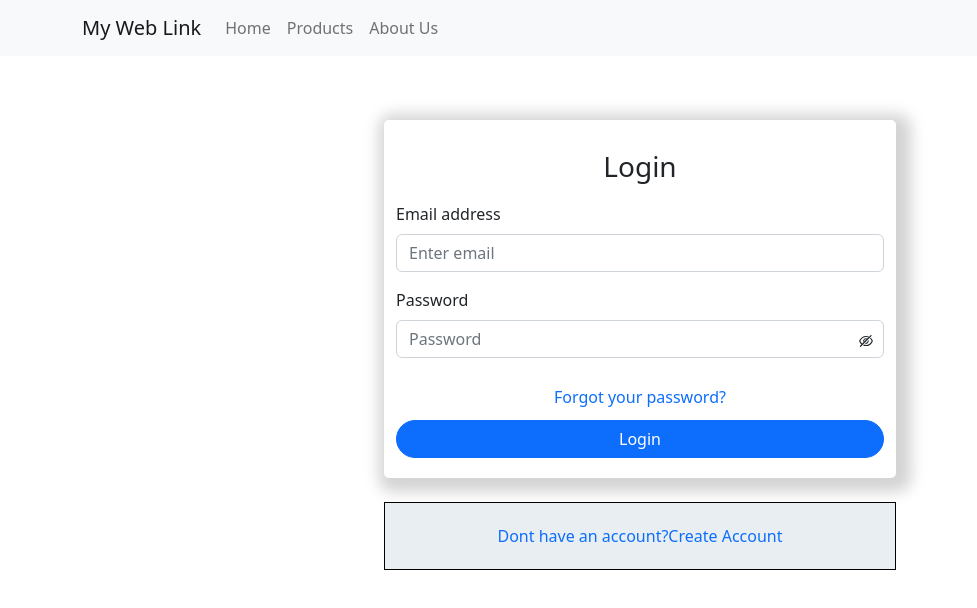
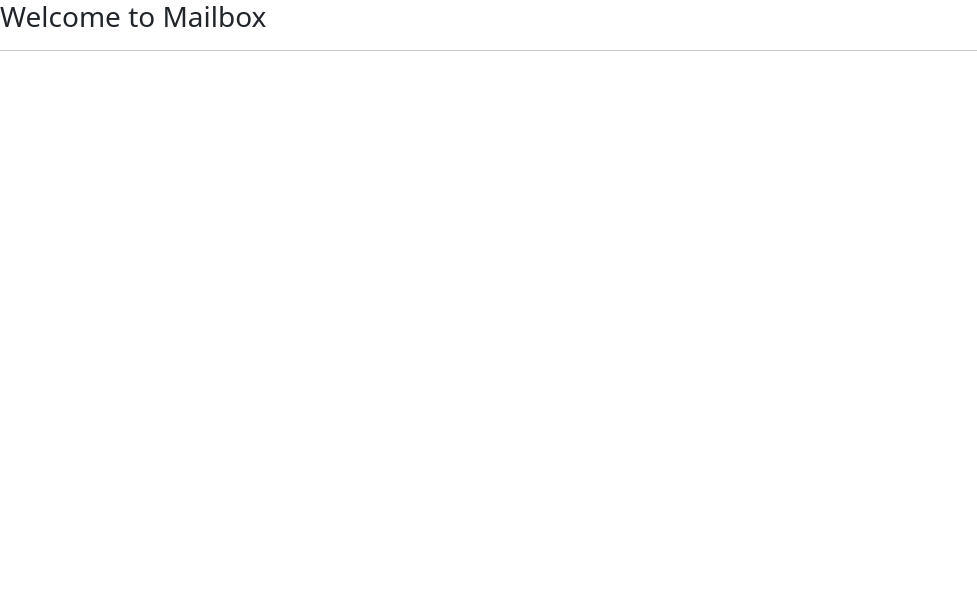
Before and after one commit to krgarav/mail-box, a React (Create React App) app: page /mailbox in a window 1280 px wide. Shown: the top 608 px of the page, without its empty margins (0-977 px from the left). Built offline with nearby package versions, Linux system fonts and the light colour scheme.

Commit message:
Successfull login page added

```diff
--- a/package.json
+++ b/package.json
@@ -11,6 +11,8 @@
     "react-bootstrap": "^2.7.4",
     "react-dom": "^18.2.0",
     "react-icons": "^4.8.0",
+    "react-router": "^6.10.0",
+    "react-router-dom": "^6.10.0",
     "react-scripts": "5.0.1",
     "web-vitals": "^2.1.4"
   },
--- a/src/App.js
+++ b/src/App.js
@@ -1,10 +1,17 @@
+import { Routes, Route } from "react-router";
 import "./App.css";
 import Login from "./Component/Login";
+import Mainpage from "./Component/Body/Mainpage";
 
 const App = () => {
-  return <div>
-    <Login/>
-  </div>;
+  return (
+    <div>
+      <Routes>
+        <Route path="/" element={<Login />} />
+        <Route path="/mailbox" element={<Mainpage />} />
+      </Routes>
+    </div>
+  );
 };
 
 export default App;
--- /dev/null
+++ b/src/Component/Body/Mainpage.js
@@ -0,0 +1,12 @@
+import React from "react";
+
+const Mainpage = () => {
+  return (
+    <>
+      <h3>Welcome to Mailbox</h3>
+      <hr />
+    </>
+  );
+};
+
+export default Mainpage;
--- a/src/Component/Login.js
+++ b/src/Component/Login.js
@@ -3,11 +3,12 @@
 import { AiOutlineEye, AiOutlineEyeInvisible } from "react-icons/ai";
 import NavBar from "./Navbar";
 import classes from "./Login.module.css";
+import { useNavigate } from "react-router";
 
 const Login = () => {
   const [islogin, setIsLogin] = useState(true);
   const [show, setShow] = useState(false);
-
+  const navigate = useNavigate();
   const emailRef = useRef();
   const passwordRef = useRef();
   const confirmPasswordRef = useRef();
@@ -78,7 +79,7 @@
         }
 
         alert("Logged In successfully");
-
+        navigate("/mailbox", { replace: true });
         emailRef.current.value = "";
         passwordRef.current.value = "";
       } catch (error) {
--- a/src/index.js
+++ b/src/index.js
@@ -1,13 +1,15 @@
-import React from 'react';
-import ReactDOM from 'react-dom/client';
-import './index.css';
-import App from './App';
+import React from "react";
+import ReactDOM from "react-dom/client";
+import "./index.css";
+import App from "./App";
 import "../node_modules/react-bootstrap/dist/react-bootstrap.min";
 import "../node_modules/bootstrap/dist/css/bootstrap.css";
-
-const root = ReactDOM.createRoot(document.getElementById('root'));
+import {BrowserRouter} from "react-router-dom";
+const root = ReactDOM.createRoot(document.getElementById("root"));
 root.render(
   <React.StrictMode>
-    <App />
+    <BrowserRouter>
+      <App />
+    </BrowserRouter>
   </React.StrictMode>
 );
```
Also changed, not shown: 1 other file (tests, documents, lock files or other folders).
